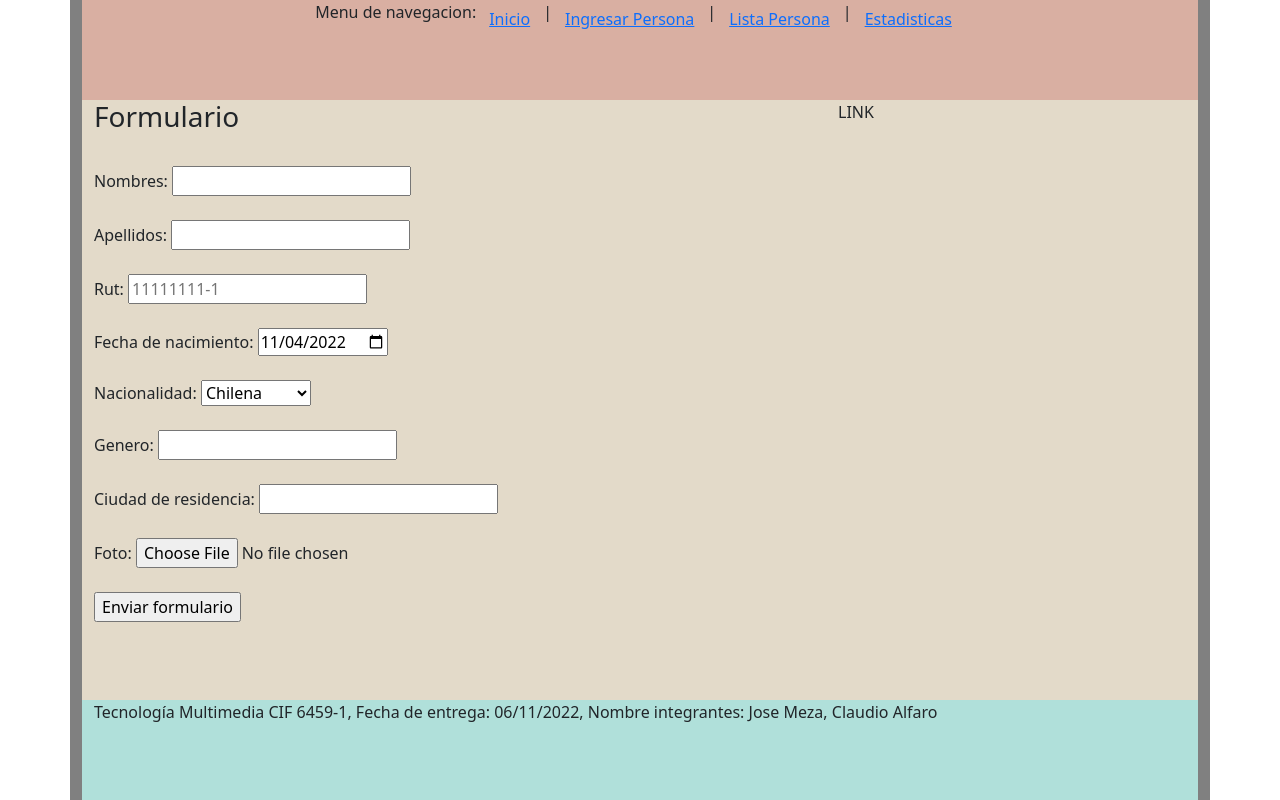
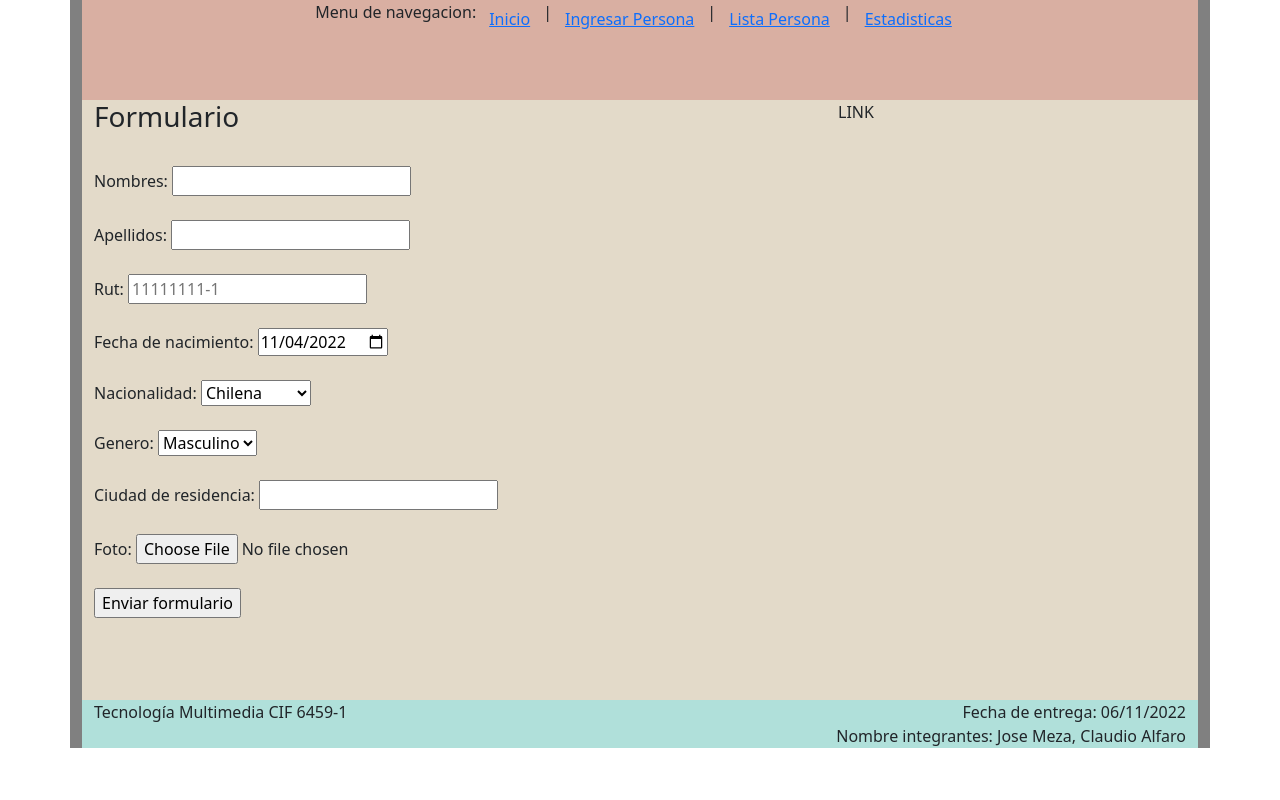
Before and after one commit to claudio745/multimedia-prueba-2, a PHP site: page / in a window 1280 px wide. Run offline with PHP 8.4, Linux system fonts and the light colour scheme.

Commit message:
Update index.php

```diff
--- a/index.php
+++ b/index.php
@@ -13,7 +13,6 @@
 </head>
 <body>
     <div class="container" style="background-color: gray">
-        <div class="row caja"></div>
         <div class="container">
             <div class="row" style="height: 100px; background-color: #d9afa2">
                 <div class="col d-flex justify-content-center">Menu de navegacion:
@@ -24,7 +23,6 @@
                 </div>
             </div>
         </div>
-        <div class="row caja2"></div>
         <div class="container">
             <div class="row" style="height: 600px; background-color: #E3DAC9">
                 <div class="col-8"> <h3>Formulario</h3>
@@ -51,7 +49,11 @@
                         </select>
                         <br><br>
                         <label> Genero: </label>
-                        <input type="text" name="genero1" id="genero1">
+                        <select name="genero" id="genero">
+                            <option value="Masculino">Masculino</option>
+                            <option value="Femenino">Femenino</option>
+                        <br>
+                        </select>
                         <br><br>
                         <label>Ciudad de residencia: </label>
                         <input type="text" name="ciudad" id="ciudad">
@@ -64,13 +66,15 @@
                 <div class="col-4">LINK</div>
             </div>
         </div>
-        <div class="row caja2"></div>
         <div class="container">
-            <div class="row" style="height: 100px; background-color: #B0E0DA">
-                <div class="col">Tecnología Multimedia CIF 6459-1, Fecha de entrega: 06/11/2022, Nombre integrantes: Jose Meza, Claudio Alfaro</div>
+            <div class="row" style="background-color: #B0E0DA">
+                <div class="col">Tecnología Multimedia CIF 6459-1</div>
+                <div class="col d-flex justify-content-end">Fecha de entrega: 06/11/2022</div>
+            </div>
+            <div class="row" style="background-color: #B0E0DA">
+                <div class="col d-flex justify-content-end">Nombre integrantes: Jose Meza, Claudio Alfaro</div>
             </div>
         </div>
-        <div class="row caja"></div>
     </div>
 </body>
 </html>
```
